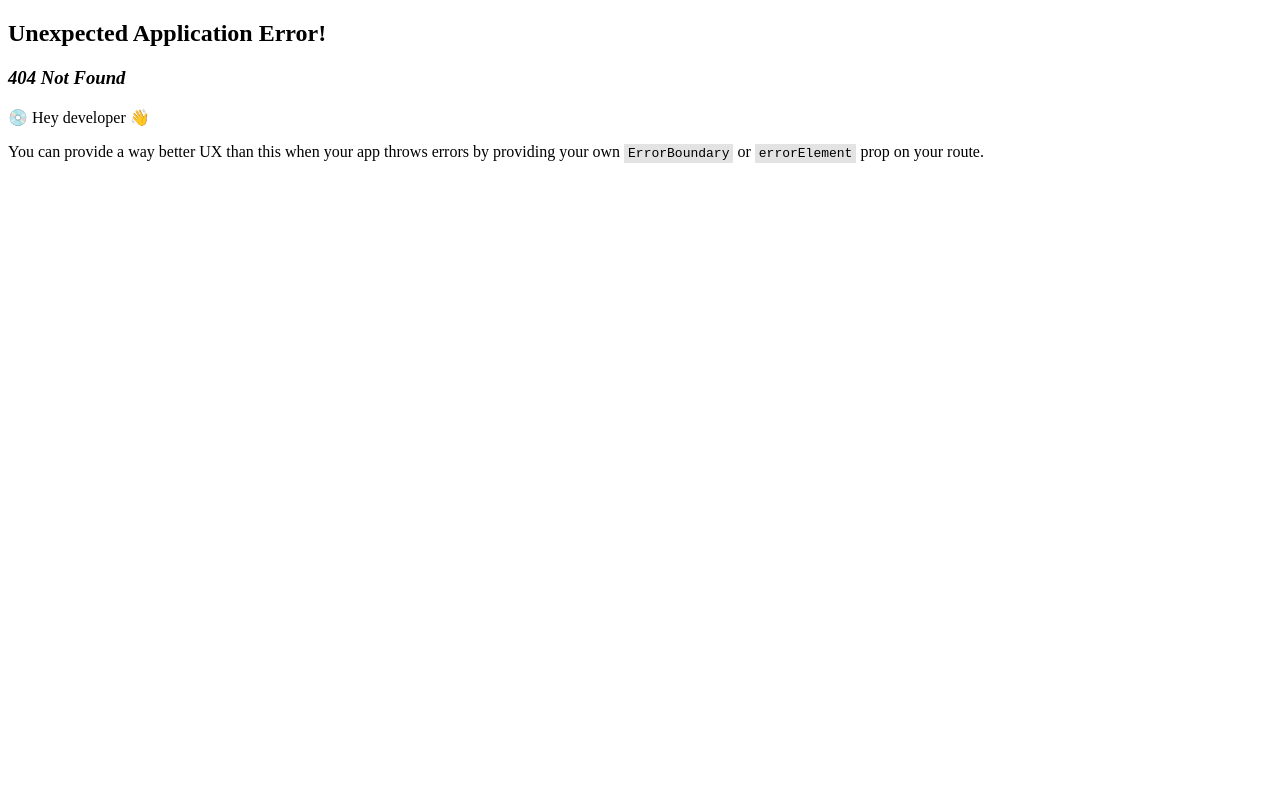
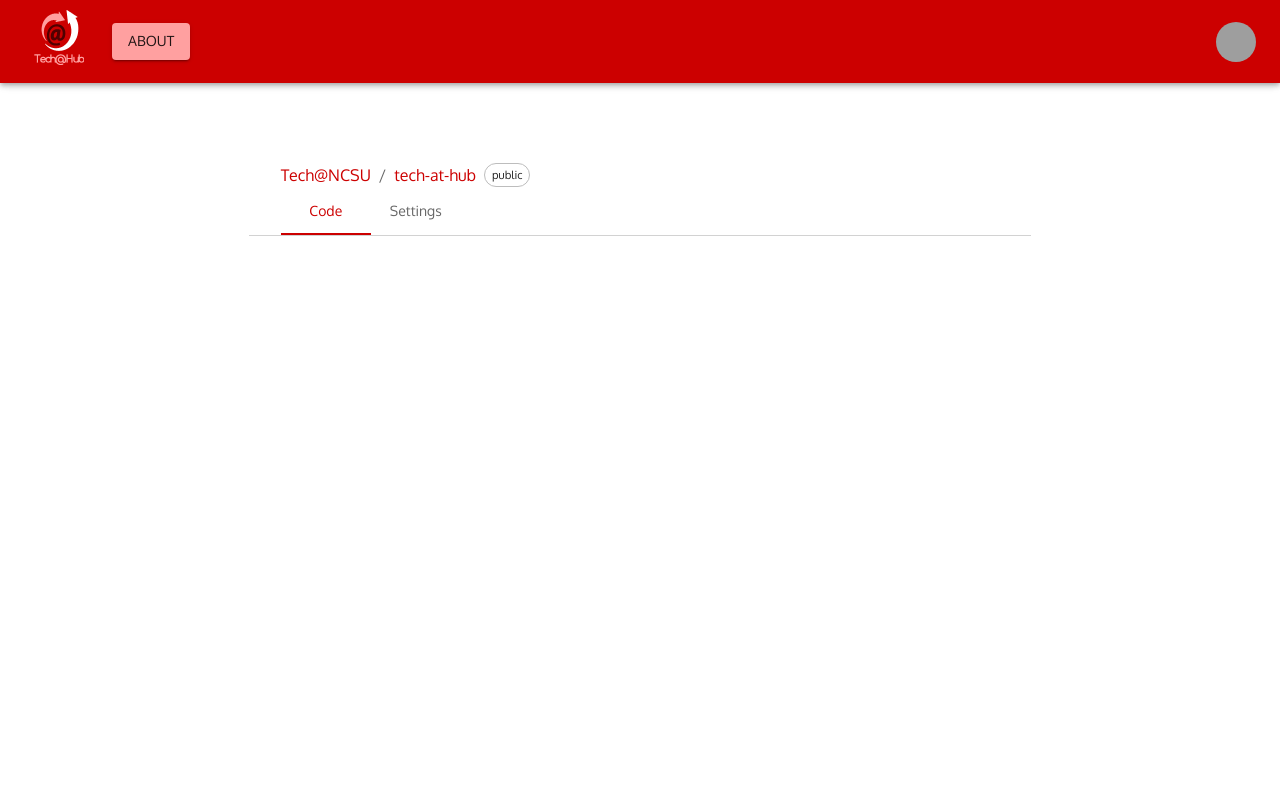
Before and after one commit to Tech-Nc-State/tech-at-hub, a React (Vite) app in the folder frontend/: page /repository in a window 1280 px wide. Before the commit this address had no page. Shown: the top 800 px of the page. Built offline with nearby package versions, Linux system fonts and the light colour scheme; grey boxes are pictures that could not be loaded.

Commit message:
Set up Repository Page on frontend

```diff
--- a/frontend/src/App.tsx
+++ b/frontend/src/App.tsx
@@ -5,7 +5,6 @@ import { createTheme, ThemeProvider } from "@mui/material/styles";
 
 import NavBar from "./components/navbar";
 import Footer from "./components/footer";
-import RepositoryHeader from "./components/repo_header";
 import React from "react";
 import { GlobalServices } from "./services/GlobalServices";
 
@@ -33,7 +32,6 @@ function App() {
           <ThemeProvider theme={theme}>
             <CssBaseline />
             <NavBar />
-            <RepositoryHeader initialPos={0}/>
             <Box
               sx={{
                 display: "flex",
--- a/frontend/src/components/repo_header.tsx
+++ b/frontend/src/components/repo_header.tsx
@@ -1,56 +1,30 @@
-import * as React from "react";
-import {styled} from "@mui/material/styles"
-import {Box, Tabs, Tab, Typography, Breadcrumbs, Link, TabProps, Chip} from "@mui/material"
+import {Box, Breadcrumbs, Link, Chip} from "@mui/material"
 
-const StyledTab = styled((props: TabProps) => (<Tab disableRipple {...props}/>))(({theme}) => ({
-    textTransform: 'none',
-
-}));
-
-interface RepositoryHeaderProps {
+export interface RepositoryHeaderProps {
     initialPos?: number;
+    repo_org: string,
+    //#org
+    org_link: string,
+    repo_name: string,
+    // #repo
+    repo_link: string,
+    repo_type: string
 }
 
-const defaultProps = {
-    initialPos: 0
-}
-
-function RepositoryHeader(_props: RepositoryHeaderProps) {
-
-    const repo_org = "Tech-Nc-State";
-    const org_link = "#org";
-    const repo_name = "tech-at-hub";
-    const repo_link = "#repo";
-    const repo_type = "public";
-
-    const props = {...defaultProps, ..._props};
-    const [value, set_value] = React.useState(props.initialPos);
-
-    const swap_component = (event: React.SyntheticEvent, new_value: number) => {
-        set_value(new_value);
-    }
-
+export function RepositoryHeader(props: RepositoryHeaderProps) {
     return (
         <Box sx={{ width: "100%", paddingTop: "16px" }}>
             <Box sx={{ paddingLeft: "32px", paddingRight: "32px", display: "flex", alignItems: "flex-end" }}>
                 <Breadcrumbs separator="/">
-                    <Link underline="hover" href={org_link}>
-                        {repo_org}
+                    <Link underline="hover" href={props.org_link}>
+                        {props.repo_org}
                     </Link>
-                    <Link underline="hover" href={repo_link}>
-                        {repo_name}
+                    <Link underline="hover" href={props.repo_link}>
+                        {props.repo_name}
                     </Link>
                 </Breadcrumbs>
-                <Chip label={repo_type} size="small" variant="outlined" sx={{ marginLeft: "8px", fontSize: "70%" }}/>
-            </Box>
-            <Box sx={{ borderBottom: "1px solid #d2d2d2", paddingLeft: "32px", paddingRight: "32px" }}>
-                <Tabs value={value} onChange={swap_component}>
-                    <StyledTab label="Code"/>
-                    <StyledTab label="Settings"/>
-                </Tabs>
+                <Chip label={props.repo_type} size="small" variant="outlined" sx={{ marginLeft: "8px", fontSize: "70%" }}/>
             </Box>
         </Box>
     );
 }
-
-export default RepositoryHeader;
--- a/frontend/src/main.tsx
+++ b/frontend/src/main.tsx
@@ -6,6 +6,7 @@ import { createBrowserRouter, RouterProvider } from "react-router-dom";
 import HomePage from "./views/HomePage";
 import LoginPage from "./views/LoginPage";
 import SignupPage from "./views/SignupPage";
+import RepositoryPage from "./views/RepositoryPage";
 
 const router = createBrowserRouter([
   {
@@ -27,6 +28,10 @@ const router = createBrowserRouter([
       {
         path: "signup",
         element: <SignupPage />
+      },
+      {
+        path: "repository",
+        element: <RepositoryPage />
       }
     ],
   },
--- /dev/null
+++ b/frontend/src/views/RepositoryPage.tsx
@@ -0,0 +1,39 @@
+import {styled} from "@mui/material/styles"
+import { RepositoryHeader, RepositoryHeaderProps } from "../components/repo_header";
+import {Box, Tabs, Tab, TabProps} from "@mui/material"
+import {useState} from 'react'
+
+const StyledTab = styled((props: TabProps) => (<Tab disableRipple {...props}/>))(({theme}) => ({
+    textTransform: 'none',
+}));
+
+function RepositoryPage() {
+
+    const [tab, setTab] = useState(0);
+
+    const swapTab = (event: React.SyntheticEvent, new_value: number) => {
+        setTab(new_value);
+    }
+
+    var repositoryProps: RepositoryHeaderProps = {
+        repo_link: "/",
+        repo_name: "tech-at-hub",
+        repo_org: "Tech@NCSU",
+        repo_type: "public",
+        org_link: "/"
+    };
+
+    return (
+        <Box>
+            <RepositoryHeader {...repositoryProps} />
+            <Box sx={{ borderBottom: "1px solid #d2d2d2", paddingLeft: "32px", paddingRight: "32px" }}>
+                <Tabs value={tab} onChange={swapTab}>
+                    <StyledTab label="Code"/>
+                    <StyledTab label="Settings"/>
+                </Tabs>
+            </Box>
+        </Box>
+    );
+}
+
+export default RepositoryPage;
```
